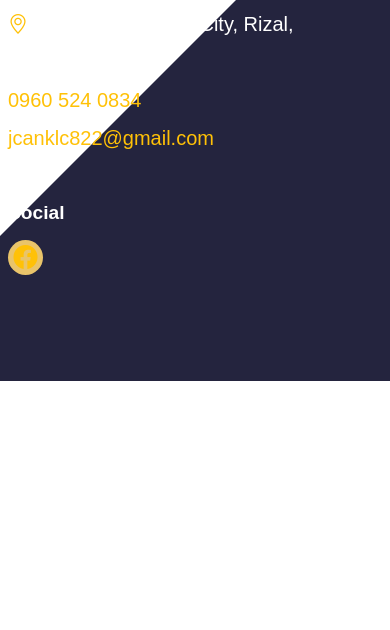
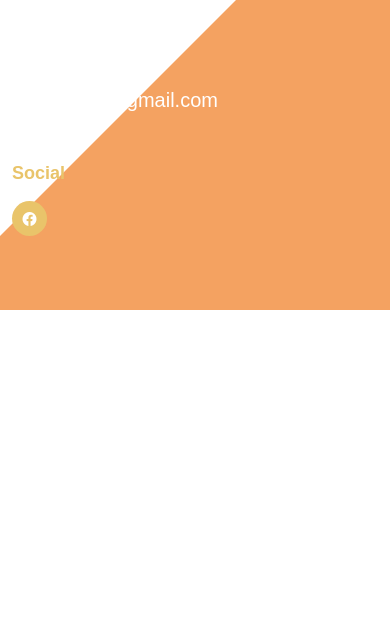
Before and after one commit to Rodashen/JcanKLC1, a plain HTML site: page index.html in a window 390 px wide. Shown: the part 214-844 px from the top of the page. Drawn offline with Linux system fonts and the light colour scheme; a web font is replaced by a local one.

Commit message:
Update index.html

```diff
--- a/index.html
+++ b/index.html
@@ -45,47 +45,6 @@
             }
             .navbar-collapse.collapse.show {
                 max-height: 500px;
-            }
-            @media (max-width: 991.98px) {
-                .navbar-collapse {
-                    background: #fff;
-                    box-shadow: 0 2px 8px rgba(0,0,0,0.08);
-                    border-radius: 0 0 12px 12px;
-                    margin-top: 0.5rem;
-                    padding-bottom: 1rem;
-                }
-            }
-            /* Contact Section Mobile Readability */
-            .contact-section {
-                background: #24243e; /* Dark background for contrast */
-            }
-            .contact-section .container,
-            .contact-section .row,
-            .contact-section .col-lg-6 {
-                color: #fff !important;
-            }
-            .contact-link,
-            .contact-section .bi-geo-alt {
-                color: #ffc107 !important; /* Accent color for links/icons */
-            }
-            .contact-section h2,
-            .contact-section h6 {
-                color: #fff !important;
-            }
-            .contact-section ul.social-icon li a {
-                color: #ffc107 !important;
-                font-size: 1.5rem;
-            }
-            @media (max-width: 991.98px) {
-                .contact-section .col-lg-6 {
-                    padding: 2rem 0.5rem 2rem 0.5rem;
-                }
-                .contact-section h2 {
-                    font-size: 2rem;
-                }
-                .contact-section h6 {
-                    font-size: 1.2rem;
-                }
             }
         </style>
         <!--
```
